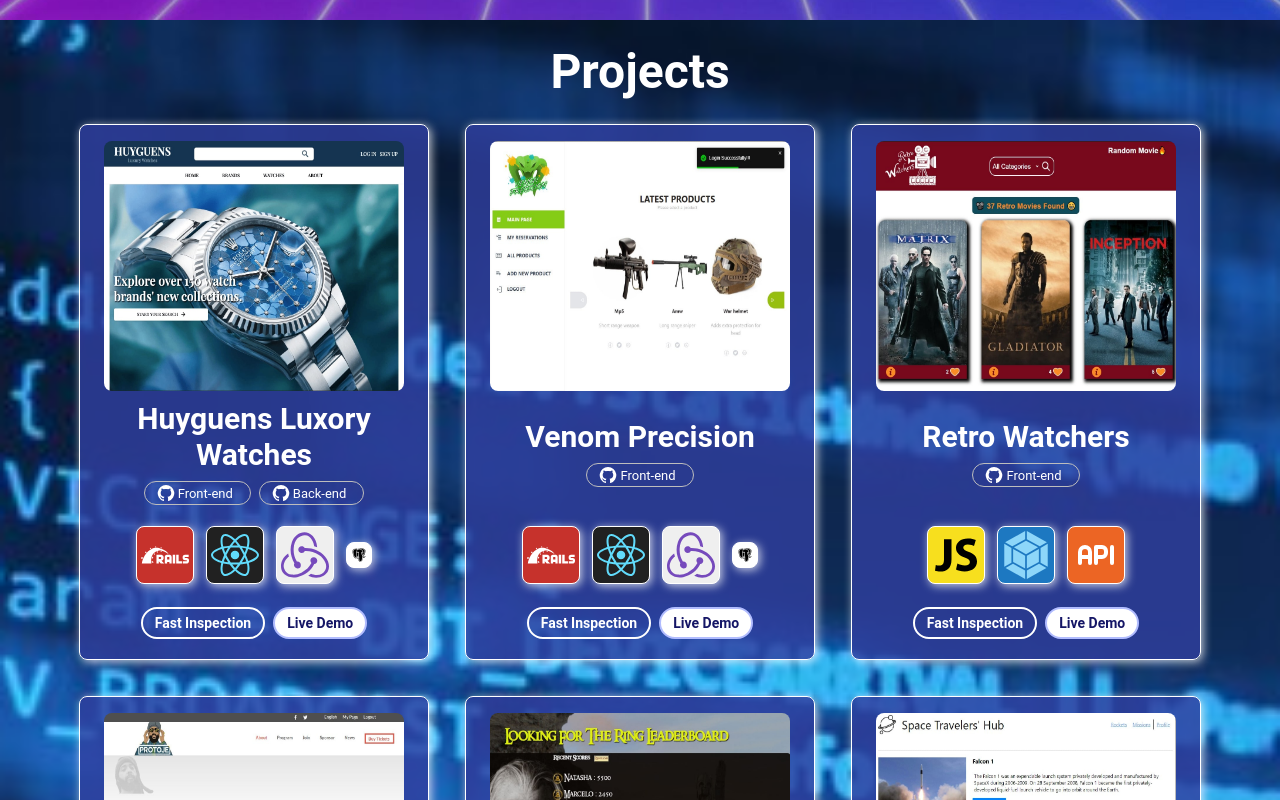
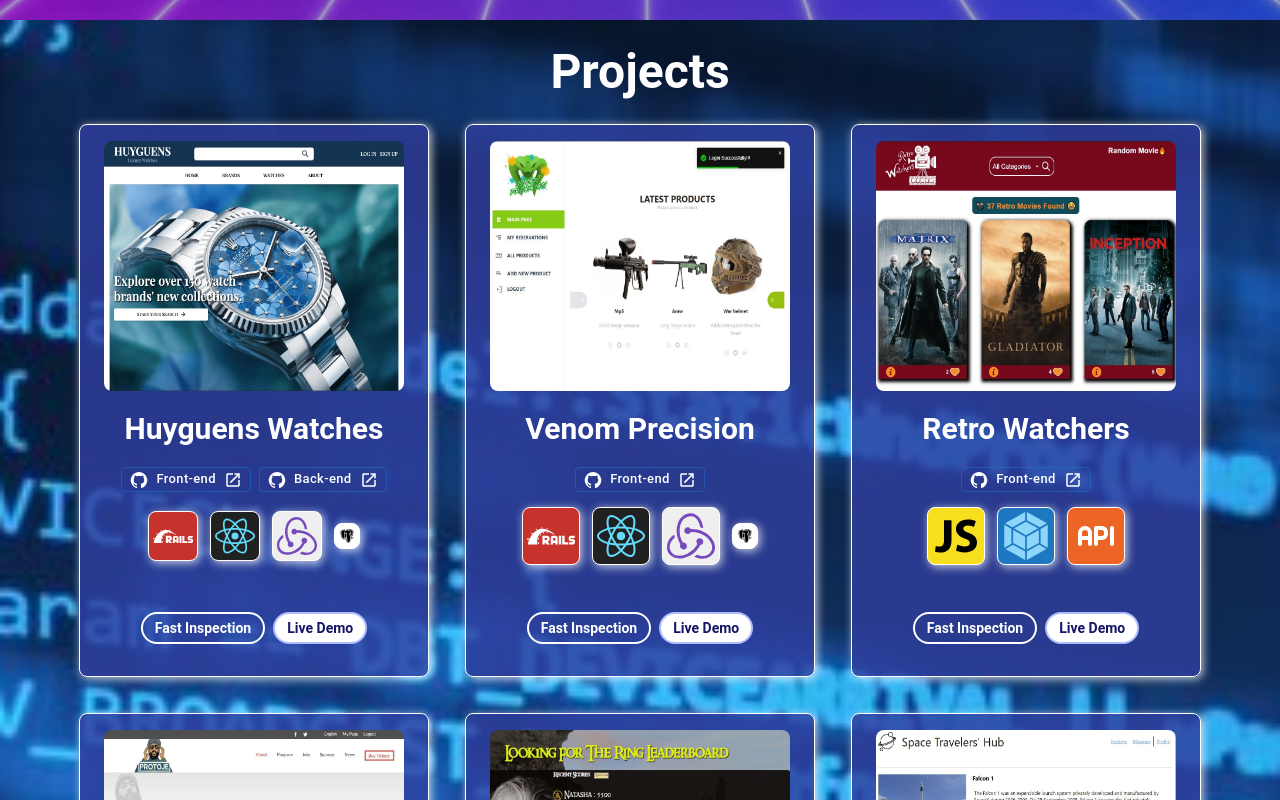
Before and after one commit to chelobotix/Portfolio_React, a React (Vite) app: page / in a window 1280 px wide. Shown: the part 780-1580 px from the top of the page. Built offline with nearby package versions, Linux system fonts and the light colour scheme; a web font is replaced by a local one.

Commit message:
update github links

```diff
--- a/src/components/Project/Project.jsx
+++ b/src/components/Project/Project.jsx
@@ -4,34 +4,36 @@
 import { v4 as uuidv4 } from 'uuid';
 import Button from '../Button/Button';
 import style from './Project.module.css';
-import Chip from '@mui/material/Chip';
+import LaunchIcon from '@mui/icons-material/Launch';
+import { Button as MButton } from '@mui/material';
 
 const Project = (props) => {
   const { id, title, images, icons, liveDemo, gitHub } = props.details;
   const handleClick = (url) => {
-    window.open(url, '_self');
+    window.open(url, '_blank');
   };
   return (
     <article className={`articleProject shadowProject border-[1px] border-white rounded-lg ${style.projectArticle} `}>
       <img className="h-[250px] w-[300px] mt-4 rounded-lg" src={images[0]} alt="project_image" />
 
-      <div className="flex flex-col gap-2 items-center w-full justify-center h-[100px]">
-        <h3 className="text-3xl font-semibold text-white text-center">{title}</h3>
+      <h3 className="text-3xl font-semibold text-white text-center py-4">{title}</h3>
+
       <ul className="flex gap-2">
         {gitHub.map((url, index) => (
           <li key={uuidv4()}>
-              <Chip
-                icon={<GitHubIcon style={{ color: '#ffffff' }} />}
-                style={{ color: '#ffffff', padding: '0 10px' }}
+            <MButton
+              startIcon={<GitHubIcon style={{ color: '#ffffff' }} />}
+              endIcon={<LaunchIcon style={{ color: '#ffffff' }} />}
+              style={{ color: '#ffffff', padding: '0 10px', textTransform: 'none' }}
               variant="outlined"
               size="small"
-                label={index === 0 ? 'Front-end' : 'Back-end'}
               onClick={() => handleClick(url)}
-              />
+            >
+              {index === 0 ? 'Front-end' : 'Back-end'}
+            </MButton>
           </li>
         ))}
       </ul>
-      </div>
 
       <div className="flex justify-center items-center gap-3 w-full h-[80px]  ">
         {icons.map((icon) => {
@@ -45,7 +47,7 @@
         })}
       </div>
 
-      <div className="flex items-center gap-2 mb-5">
+      <div className="flex items-center gap-2 my-8">
         <Button
           name="Fast Inspection"
           style={
--- a/src/components/Projects/projectList.jsx
+++ b/src/components/Projects/projectList.jsx
@@ -39,17 +39,17 @@
 const projectList = [
   {
     id: 1,
-    title: 'Huyguens Luxory Watches',
+    title: 'Huyguens Watches',
     images: [huyguens1, huyguens2, huyguens3, huyguens4],
     description:
       "I've invested all my effort in creating scalable and reusable React components with TypeScript. The codebase is a testament to cleanliness, incorporating design patterns like custom hooks to ensure efficiency and maintainability.",
     techs: [<FaReact key={uuidv4()} />, <SiRedux key={uuidv4()} />, <SiRubyonrails key={uuidv4()} />, <IoLogoJavascript key={uuidv4()} />],
     techsStyle: { color: 'white', size: '1.5rem' },
     icons: [
-      { icon: <SiRubyonrails key={uuidv4()} />, style: { color: 'ffffff', size: '3rem' }, bg: '#C6322C' },
-      { icon: <FaReact key={uuidv4()} />, style: { color: '61DBFB', size: '3rem' }, bg: '#212121' },
-      { icon: <SiRedux key={uuidv4()} />, style: { color: '764abc', size: '3rem' }, bg: '#efefef' },
-      { icon: <BiLogoPostgresql key={uuidv4()} />, style: { color: '336791', size: '3rem' }, bg: '#ffffff' },
+      { icon: <SiRubyonrails key={uuidv4()} />, style: { color: 'ffffff', size: '2.5rem' }, bg: '#C6322C' },
+      { icon: <FaReact key={uuidv4()} />, style: { color: '61DBFB', size: '2.5rem' }, bg: '#212121' },
+      { icon: <SiRedux key={uuidv4()} />, style: { color: '764abc', size: '2.5rem' }, bg: '#efefef' },
+      { icon: <BiLogoPostgresql key={uuidv4()} />, style: { color: '336791', size: '2.5rem' }, bg: '#ffffff' },
     ],
     liveDemo: 'https://huygenswatches.netlify.app/',
     gitHub: ['https://github.com/chelobotix/Huygens_Luxury_Watches_Store', 'https://github.com/chelobotix/Huygens_Luxury_Watches_Store_Backend'],
--- a/src/index.css
+++ b/src/index.css
@@ -9,7 +9,7 @@
 }
 
 .articleProject {
-  @apply bg-indigo-700 bg-opacity-80 flex flex-col gap-3 items-center justify-between hover:ring-2 hover:scale-[1.01] duration-200;
+  @apply bg-indigo-700 bg-opacity-80 flex flex-col gap-1 items-center justify-between hover:ring-2 hover:scale-[1.01] duration-200;
 }
 
 .shadowProject {
```
Lines whose indentation alone changed are shown as unchanged.
